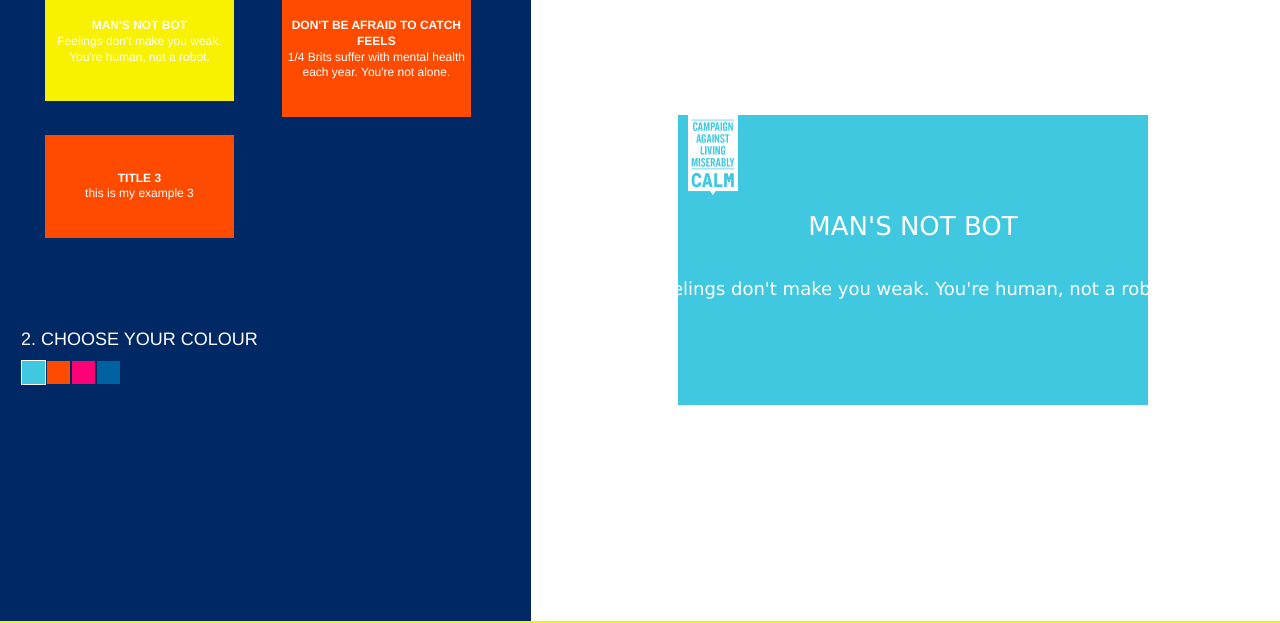
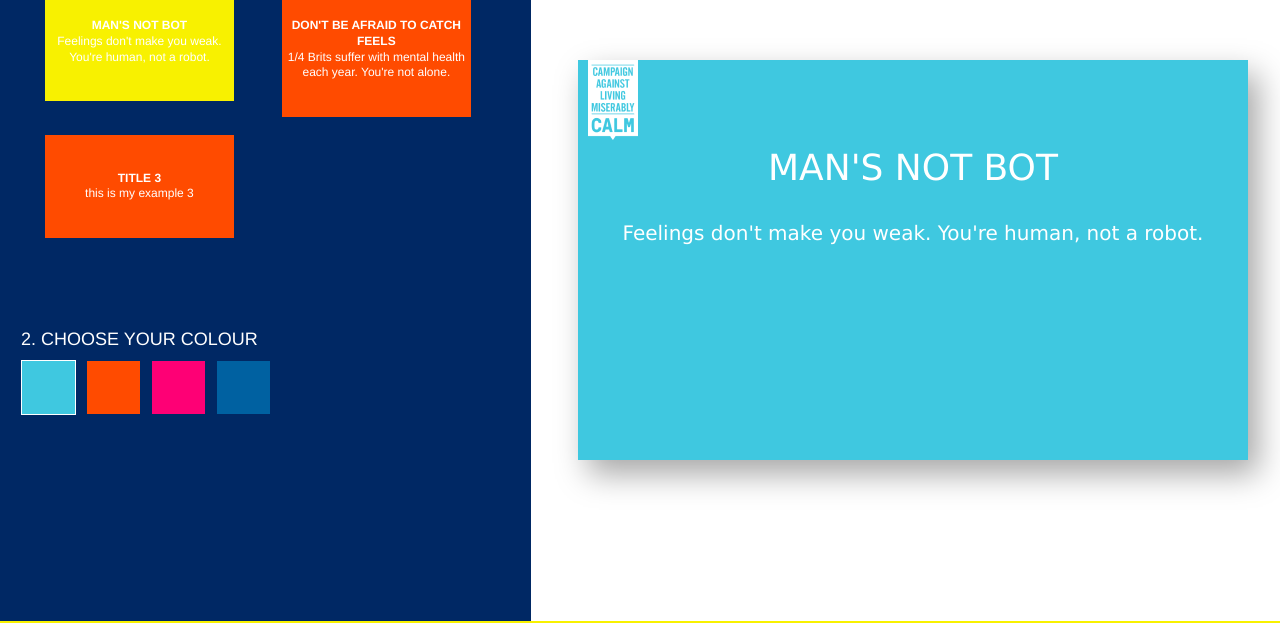
Before and after one commit to xpander001/speak-out-calm, a React app: page /dashboard in a window 1280 px wide. Shown: the part 140-763 px from the top of the page. Built offline with nearby package versions, Linux system fonts and the light colour scheme.

Commit message:
Canvas teaks

```diff
--- a/src/components/CanvasElement/CanvasElement.js
+++ b/src/components/CanvasElement/CanvasElement.js
@@ -20,13 +20,13 @@ class CanvasElement extends React.Component {
       const canvas = that.refs.canvas;
       const {title, text, color} = that.props;
       const ctx = that.refs.canvas.getContext('2d');
-      ctx.textAlign="center";
+      ctx.textAlign = "center";
       ctx.fillStyle = color;
       ctx.fillRect(0, 0, canvas.width, canvas.height);
       ctx.fillStyle = 'white';
-      ctx.font="26px Verdana";
+      ctx.font = "36px Verdana";
       ctx.fillText(title, canvas.width / 2, 120);
-      ctx.font="18px Verdana";
+      ctx.font = "20px Verdana";
       ctx.fillText(text, canvas.width / 2,180);
       ctx.drawImage(imageObj, 10, 0);
     };
@@ -35,7 +35,7 @@ class CanvasElement extends React.Component {
 
   render() {
     return (
-      <canvas ref="canvas" width={470} height={290}/>
+      <canvas ref="canvas" width={670} height={400}/>
     )
   }
 }
--- a/src/components/CanvasElement/CanvasElement.scss
+++ b/src/components/CanvasElement/CanvasElement.scss
@@ -1,3 +1,7 @@
+canvas {
+    box-shadow: 10px 14px 30px rgba(0, 0, 0, 0.35);
+}
+
 .canvas-container {
     height: 100%;
     display: flex;
--- a/src/components/ColorElement/ColorElement.scss
+++ b/src/components/ColorElement/ColorElement.scss
@@ -1,8 +1,9 @@
 .ColorElement {
   display: inline-block;
-  height: 25px;
-  width: 25px;
+  height: 55px;
+  width: 55px;
   cursor: pointer;
+  margin-right: 10px;
   border: 1px solid #002864;
 }
 
```
Also changed, not shown: src/components/CanvasElement/CanvasElement.css, src/components/ColorElement/ColorElement.css.
